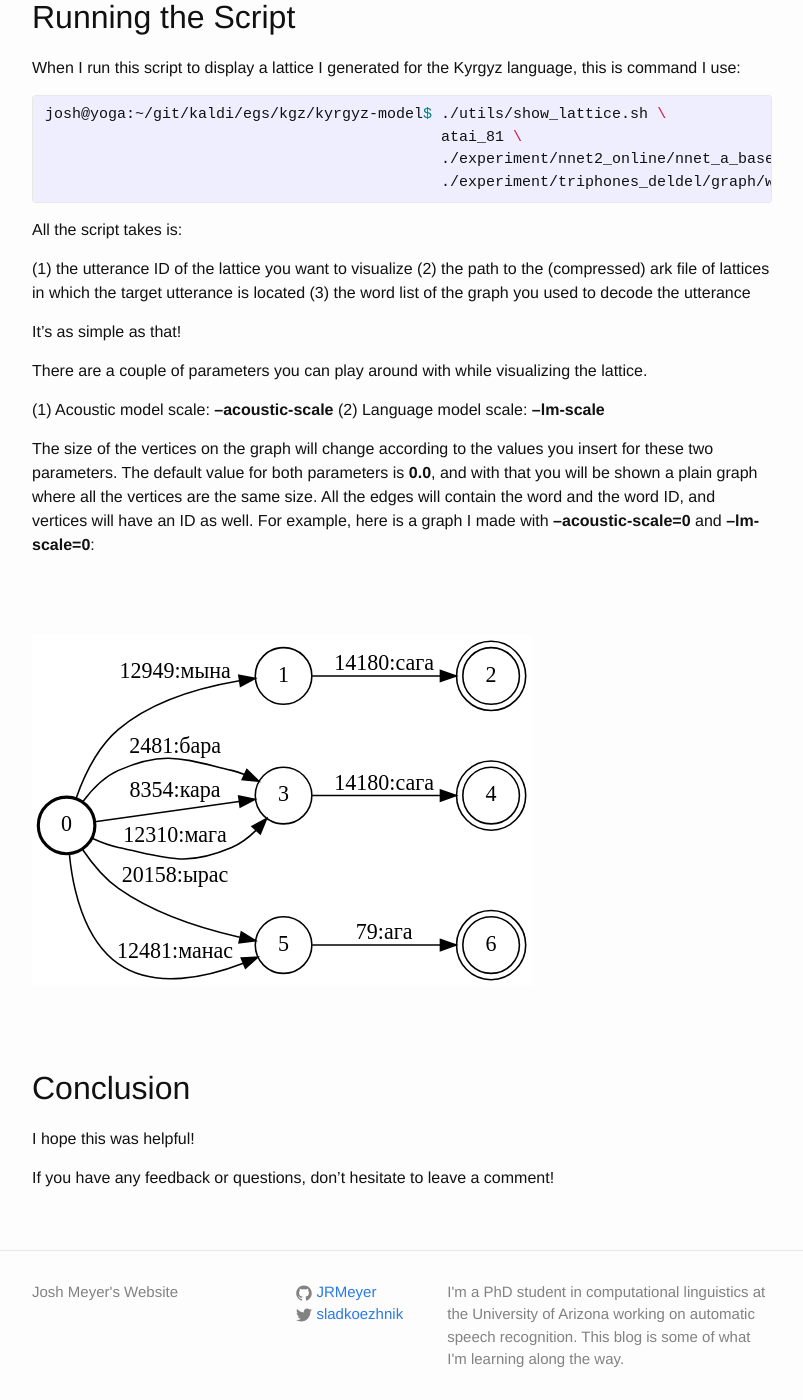
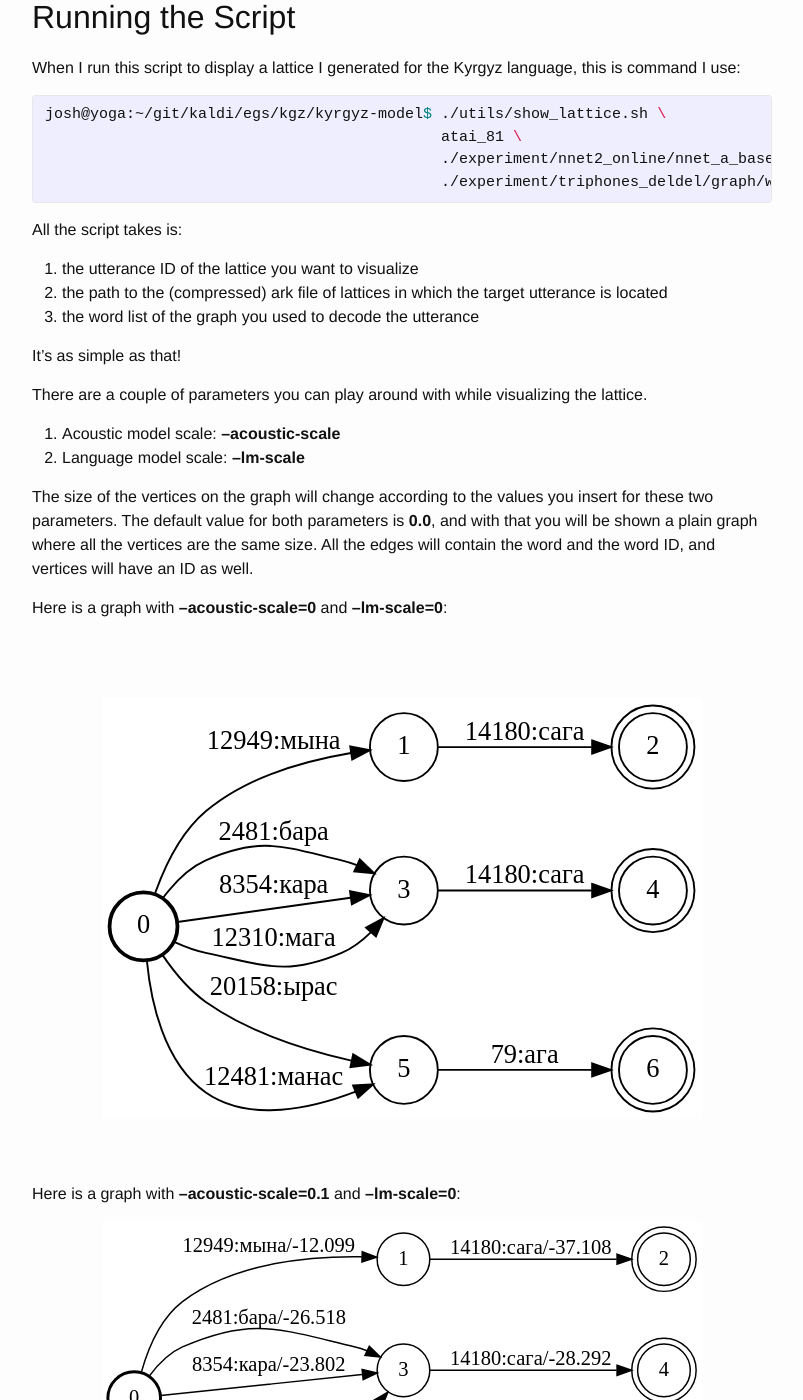
Before and after one commit to JRMeyer/jrmeyer.github.io, a Jekyll site: the page built from _posts/2016-12-15-Visualize-lattice-kaldi.markdown, in a window 1280 px wide and 1400 px high, scrolled down 2502 px. Shown: the whole window, without its empty margins (238-1041 px from the left). Built offline with Jekyll 4.4.1, drawn with Linux system fonts in a browser that asks for light colours; comment, search, counter and statistics services are not loaded; some of the changed text lies outside the part shown.

Commit message:
finishing up post with pics

```diff
--- a/_posts/2016-12-15-Visualize-lattice-kaldi.markdown
+++ b/_posts/2016-12-15-Visualize-lattice-kaldi.markdown
@@ -125,27 +125,53 @@
 
 All the script takes is:
 
-(1) the utterance ID of the lattice you want to visualize
-(2) the path to the (compressed) ark file of lattices in which the target utterance is located
-(3) the word list of the graph you used to decode the utterance
+1. the utterance ID of the lattice you want to visualize
+2. the path to the (compressed) ark file of lattices in which the target utterance is located
+3. the word list of the graph you used to decode the utterance
 
 It's as simple as that!
 
 There are a couple of parameters you can play around with while visualizing the lattice.
 
-(1) Acoustic model scale: **--acoustic-scale**
-(2) Language model scale: **--lm-scale**
+1. Acoustic model scale: **--acoustic-scale**
+2. Language model scale: **--lm-scale**
 
-The size of the vertices on the graph will change according to the values you insert for these two parameters. The default value for both parameters is **0.0**, and with that you will be shown a plain graph where all the vertices are the same size. All the edges will contain the word and the word ID, and vertices will have an ID as well. For example, here is a graph I made with **--acoustic-scale=0** and **--lm-scale=0**:
+The size of the vertices on the graph will change according to the values you insert for these two parameters. The default value for both parameters is **0.0**, and with that you will be shown a plain graph where all the vertices are the same size. All the edges will contain the word and the word ID, and vertices will have an ID as well.
+
+Here is a graph with **--acoustic-scale=0** and **--lm-scale=0**:
 
 <br/>
 <br/>
 
-<img src="/misc/atai_81.svg" align="center" style="width: 500px;"/>
+<center><img src="/misc/atai_81_lm0_am0.svg" style="width: 600px;"/>
+</center>
 
 <br/>
 <br/>
 
+Here is a graph with **--acoustic-scale=0.1** and **--lm-scale=0**:
+
+<center><img src="/misc/atai_81_lm0_am0.1.svg" style="width: 600px;"/>
+</center>
+
+<br/>
+<br/>
+
+Here is a graph with **--acoustic-scale=0** and **--lm-scale=10**:
+
+<center><img src="/misc/atai_81_lm10_am0.svg" style="width: 600px;"/>
+</center>
+
+<br/>
+<br/>
+
+Here is a graph with **--acoustic-scale=0.1** and **--lm-scale=10**:
+
+<center><img src="/misc/atai_81_lm10_am0.1.svg" style="width: 600px;"/>
+</center>
+
+<br/>
+<br/>
 
 
 ## Conclusion
```
Also changed, not shown: misc/atai_81_lm0_am0.1.svg (added), misc/atai_81_lm0_am0.svg (renamed from misc/atai_81.svg), misc/atai_81_lm10_am0.1.svg (added), misc/atai_81_lm10_am0.svg (added), 4 other files.
